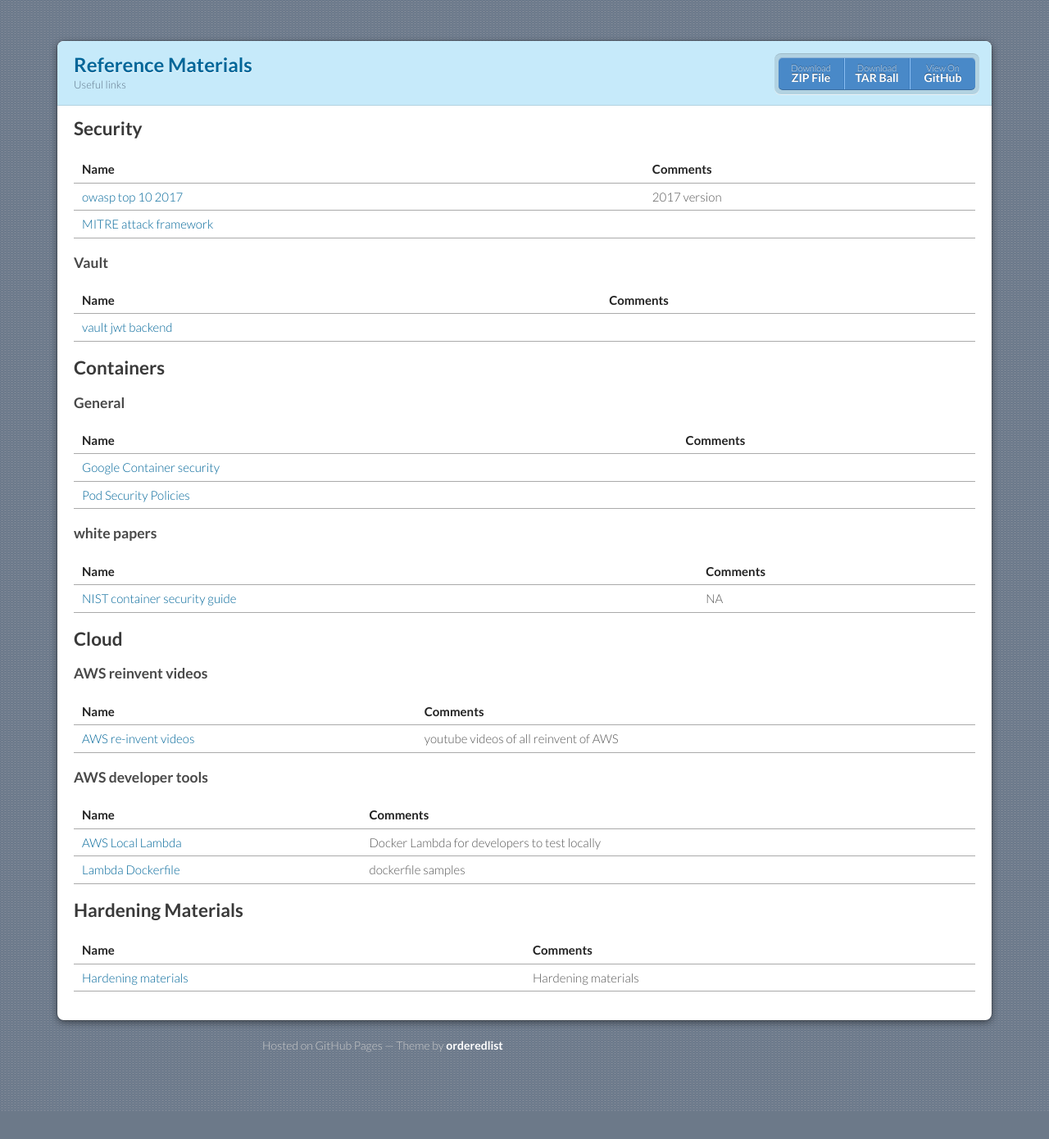
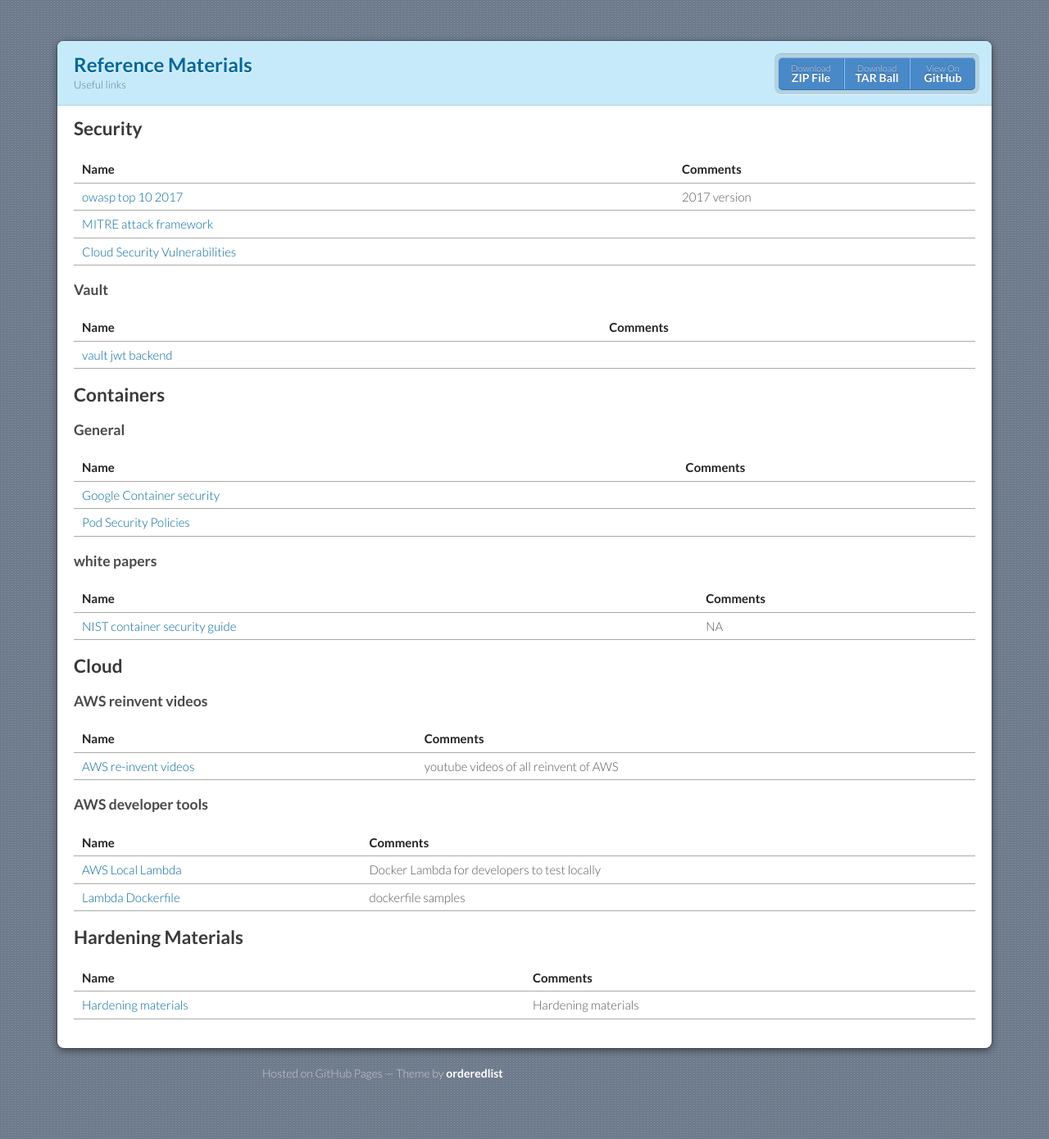
Before and after one commit to vasselva/referenceMaterials, a Jekyll site: the page built from index.md, in a window 1280 px wide. Shown: the whole page at 82% size. Built offline with Jekyll 4.4.1, drawn with Linux system fonts in a browser that asks for light colours; before the commit the page ends 1356 px from its top, so only the background shows below that.

Commit message:
Updated Cloud Security Vulnerabilities

```diff
--- a/index.md
+++ b/index.md
@@ -8,6 +8,7 @@ layout: default
 |:------------------|:------|
 | [owasp top 10 2017](https://www.owasp.org/images/7/72/OWASP_Top_10-2017_%28en%29.pdf.pdf) | 2017 version  |
 | [MITRE attack framework](https://attack.mitre.org/)| |
+| [Cloud Security Vulnerabilities](https://media.defense.gov/2020/Jan/22/2002237484/-1/-1/0/CSI-MITIGATING-CLOUD-VULNERABILITIES_20200121.PDF)| |
 
 ### Vault
 
```
